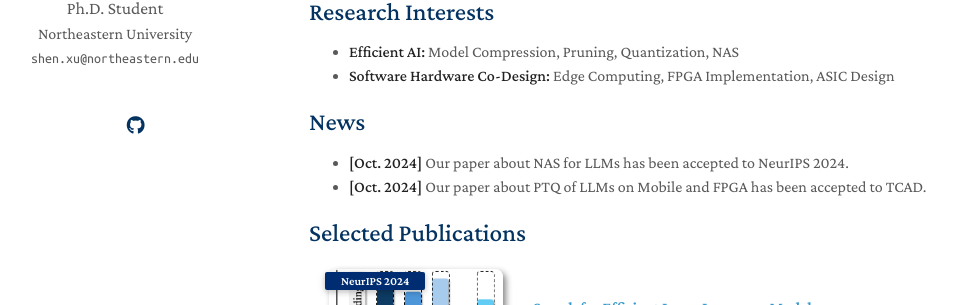
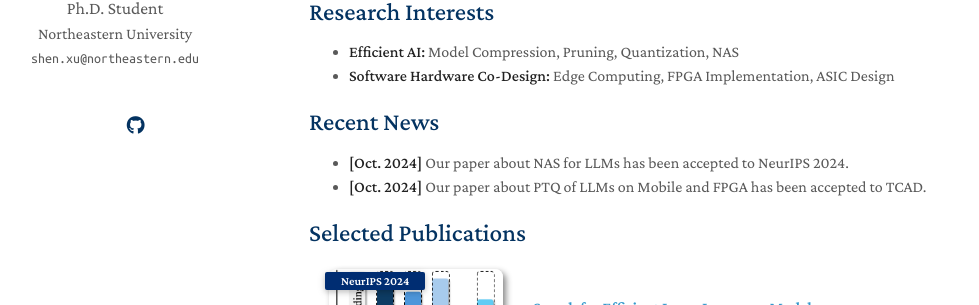
Before and after one commit to shawnricecake/shawnricecake.github.io, a Jekyll site: the page built from index.md, in a window 1280 px wide and 1180 px high. Shown: the part 271-576 px from the top of the window, without its empty margins (161-1140 px from the left). Built offline with Jekyll 4.4.1, drawn with Linux system fonts in a browser that asks for light colours; a style sheet for code colours, icons or effects is not loaded; our own code applies the rules of GitHub Pages for plain Markdown files.

Commit message:
Update index.md

```diff
--- a/index.md
+++ b/index.md
@@ -14,7 +14,7 @@ I was fortunate to work with [Ming Lin](https://minglin-home.github.io/).
 - **Efficient AI:**  Model Compression, Pruning, Quantization, NAS
 - **Software Hardware Co-Design:**  Edge Computing, FPGA Implementation, ASIC Design
 
-## News
+## Recent News
 
 - **[Oct. 2024]** Our paper about NAS for LLMs has been accepted to NeurIPS 2024.
 - **[Oct. 2024]** Our paper about PTQ of LLMs on Mobile and FPGA has been accepted to TCAD.
```
